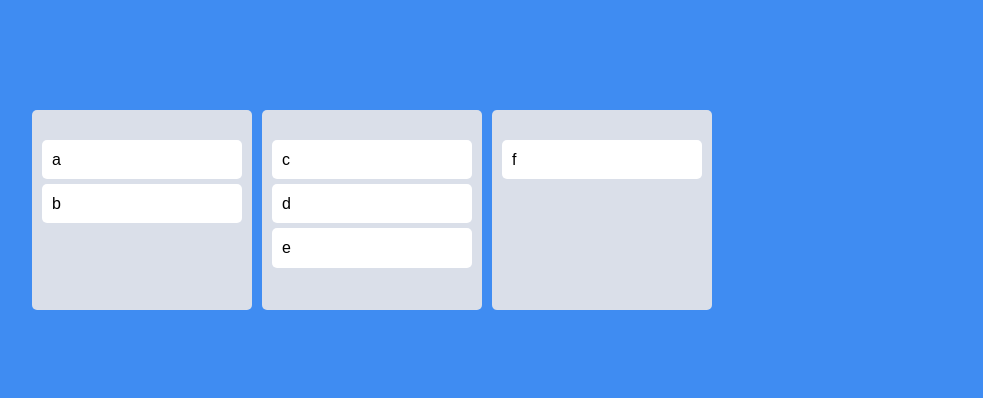
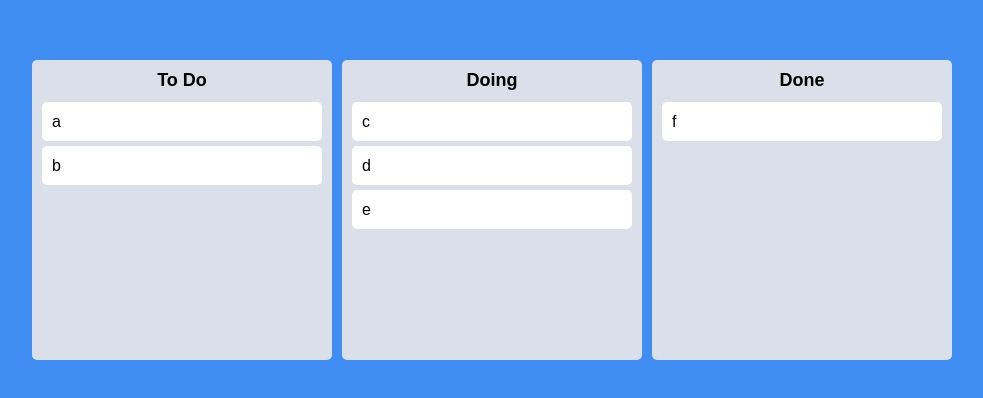
Before and after one commit to whd617/react-master-nomflix-clone, a React (Create React App) app: page / in a window 1280 px wide. Shown: the part 190-588 px from the top of the page, without its empty margins (268-1251 px from the left). Built offline with nearby package versions, Linux system fonts and the light colour scheme.

Commit message:
feat/Trello Clone Multi Boards에서 같은 보드 안에서 카드 움직이기 기능 구현

```diff
--- a/src/App.tsx
+++ b/src/App.tsx
@@ -24,16 +24,24 @@ const Boards = styled.div`
 
 function App() {
   const [toDos, setToDos] = useRecoilState(toDoState);
-  const onDragEnd = ({ draggableId, destination, source }: DropResult) => {
-    if (!destination) return;
-    /* setToDos((oldToDos) => {
-      const toDosCopy = [...oldToDos];
-      // 1) Delete item on source.index
-      toDosCopy.splice(source.index, 1);
-      // 2) Put back the item on the destination.index
-      toDosCopy.splice(destination?.index, 0, draggableId);
-      return toDosCopy;
-    }); */
+  const onDragEnd = (info: DropResult) => {
+    console.log(info);
+    const { destination, draggableId, source } = info;
+    if (destination?.droppableId === source.droppableId) {
+      // same board movement
+      setToDos((oldToDos) => {
+        // source의 droppableId로 부터 array를 복사하는 과정이야.
+        const boardCopy = [...oldToDos[source.droppableId]];
+        // 1) Delete item on source.index
+        boardCopy.splice(source.index, 1);
+        // 2) Put back the item on the destination.index
+        boardCopy.splice(destination?.index, 0, draggableId);
+        return {
+          ...oldToDos,
+          [source.droppableId]: boardCopy,
+        };
+      });
+    }
   };
   return (
     <DragDropContext onDragEnd={onDragEnd}>
--- a/src/Components/Board.tsx
+++ b/src/Components/Board.tsx
@@ -3,11 +3,19 @@ import styled from 'styled-components';
 import DraggableCard from './DraggableCard';
 
 const Wrapper = styled.div`
+  width: 300px;
   padding: 20px 10px;
-  padding-top: 30px;
+  padding-top: 10px;
   background-color: ${(props) => props.theme.boardColor};
   border-radius: 5px;
-  min-height: 200px;
+  min-height: 300px;
+`;
+
+const Title = styled.h2`
+  text-align: center;
+  font-weight: 600;
+  margin-bottom: 10px;
+  font-size: 18px;
 `;
 
 interface IBoardProps {
@@ -17,16 +25,19 @@ interface IBoardProps {
 
 function Board({ toDos, boardId }: IBoardProps) {
   return (
+    <Wrapper>
+      <Title>{boardId}</Title>
       <Droppable droppableId={boardId}>
         {(magic) => (
-        <Wrapper ref={magic.innerRef} {...magic.droppableProps}>
+          <div ref={magic.innerRef} {...magic.droppableProps}>
             {toDos.map((toDo, index) => (
               <DraggableCard index={index} toDo={toDo} key={toDo} />
             ))}
             {magic.placeholder}
-        </Wrapper>
+          </div>
         )}
       </Droppable>
+    </Wrapper>
   );
 }
 
--- a/src/atoms.tsx
+++ b/src/atoms.tsx
@@ -7,8 +7,8 @@ interface IToDoState {
 export const toDoState = atom<IToDoState>({
   key: 'toDo',
   default: {
-    to_do: ['a', 'b'],
-    doing: ['c', 'd', 'e'],
-    done: ['f'],
+    'To Do': ['a', 'b'],
+    Doing: ['c', 'd', 'e'],
+    Done: ['f'],
   },
 });
```
Lines whose indentation alone changed are shown as unchanged.
